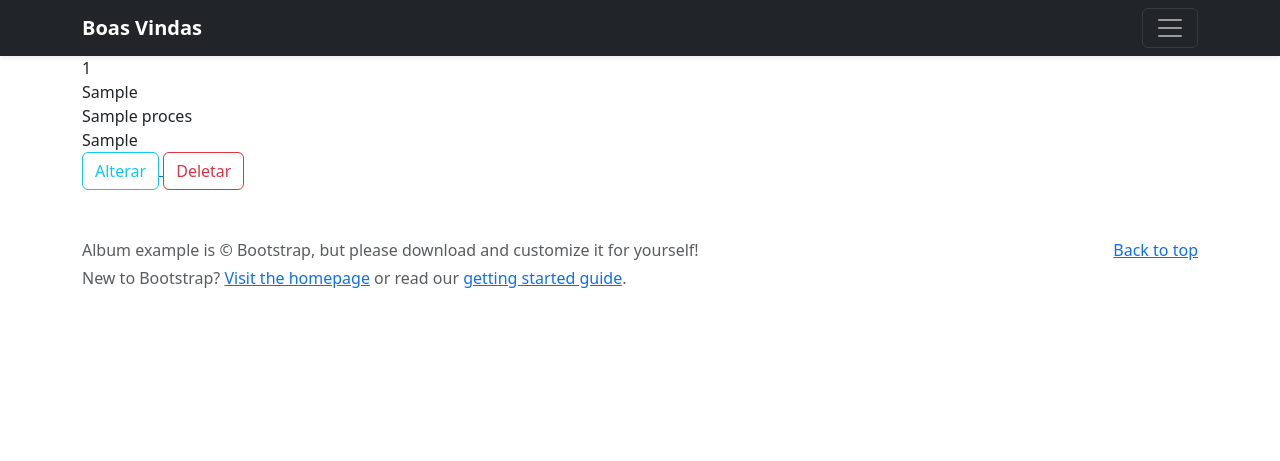
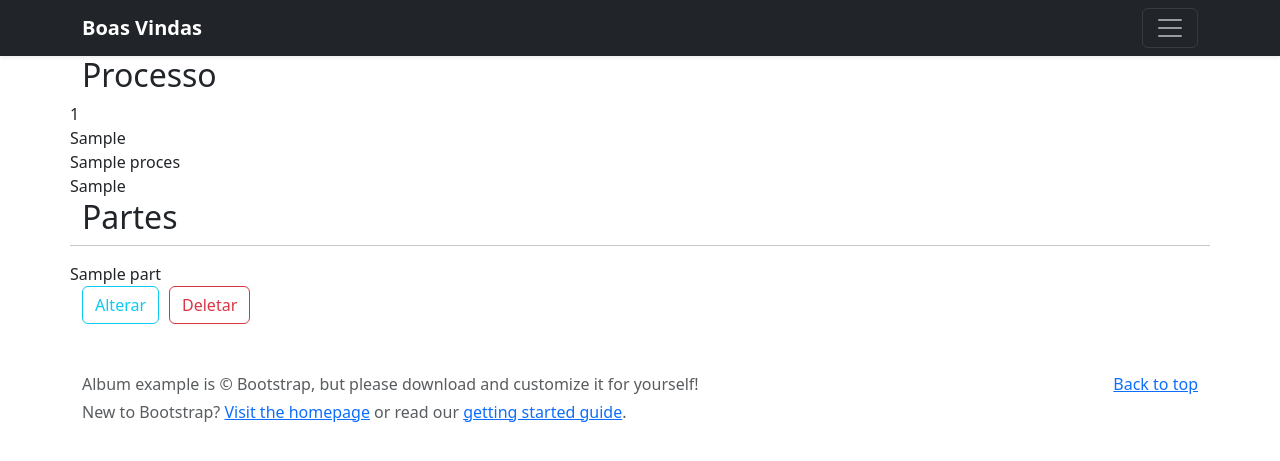
Before and after one commit to eduardoh03/desafioRetake, a Django app: page /1 in a window 1280 px wide. Shown: the top 461 px of the page. Run offline with Django 4.2, Linux system fonts and the light colour scheme; tables that the repository leaves empty hold one stand-in row (values such as "Sample post"); some libraries are stand-ins or nearby versions.

Commit message:
Criado função de deletar partes de um processo.

```diff
--- a/app/process/templates/view_process.html
+++ b/app/process/templates/view_process.html
@@ -1,19 +1,34 @@
 {% extends 'base.html' %}
+{% load widget_tweaks %}
 {% block body %}
     <div class="container">
-        {{ process.id }}<br>
-        {{ process.department }}<br>
-        {{ process.subject }}<br>
-        {{ process.judge }}<br>
+        <div class="row">
+            <h2>Processo</h2>
+
+            {% render_field process.id %}<br>
+            {% render_field process.department %}<br>
+            {% render_field process.subject %}<br>
+            {% render_field process.judge %}
+
+            <h2>Partes</h2>
+            {% for part in process.parts.all %}
+                <hr>
+                {{ part.name }}
+                <div class="btn-group" style="gap: 10px; grid-template-columns: 1fr 1fr 1fr 1fr;">
                     <a href="{% url 'update_process' process.id %}">
                         <button type="button" class="btn btn-outline-info">Alterar
                         </button>
                     </a>
-        <a href="{% url 'delete_process' process.id %}">
+                    <a href="{% url 'delete_parts' part.id %}">
                         <button type="button" class="btn btn-outline-danger">Deletar
                         </button>
                     </a>
                 </div>
+            {% endfor %}
+        </div>
+
+    </div>
+
 
 
 {% endblock %}
--- a/app/process/urls.py
+++ b/app/process/urls.py
@@ -1,7 +1,7 @@
 import django.contrib.auth
 from django.urls import path
 from django.contrib.auth import views as auth_views
-from .views import create_process, index, create_parts, update_process, get_process, delete_process
+from .views import create_process, index, create_parts, update_process, get_process, delete_process,delete_parts
 
 urlpatterns = [
     path('create', create_process, name='create_process'),
@@ -9,6 +9,7 @@ urlpatterns = [
     path('update/<process_id>', update_process, name='update_process'),
     path('delete/<int:process_id>', delete_process, name='delete_process'),
     path('create_parts', create_parts, name='create_parts'),
+    path('delete_parts/<int:part_id>', delete_parts, name='delete_parts'),
 
     path('', index, name='index'),
 
--- a/app/process/views.py
+++ b/app/process/views.py
@@ -98,8 +98,7 @@ def create_parts(request):
 
 
 def delete_parts(request, part_id):
-    part = get_object_or_404(Part, pk=part_id)
-
+    part = get_object_or_404(Part, id=part_id)
+    process = Process.objects.get(parts__id=part.id)
     part.delete()
-    reverse('edit_project', kwargs={'project_id': 4})
-    return redirect('index')
+    return redirect('get_process', process.id)
--- a/desafioRetake/settings.py
+++ b/desafioRetake/settings.py
@@ -45,6 +45,7 @@ INTERNAL_APPS = [
     'django.contrib.sessions',
     'django.contrib.messages',
     'django.contrib.staticfiles',
+    'widget_tweaks'
 ]
 MY_APPS = [
     'process'
```
Lines whose indentation alone changed are shown as unchanged.
